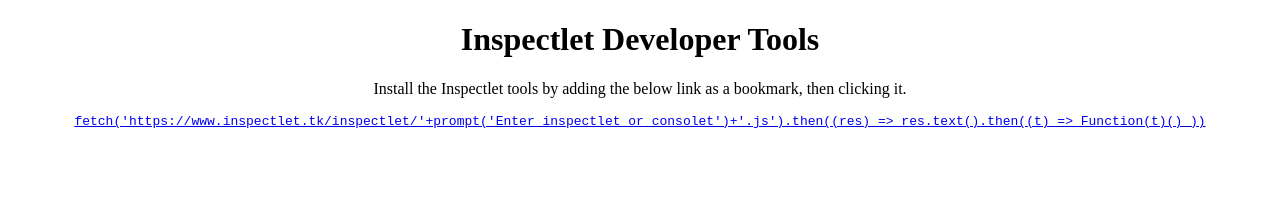
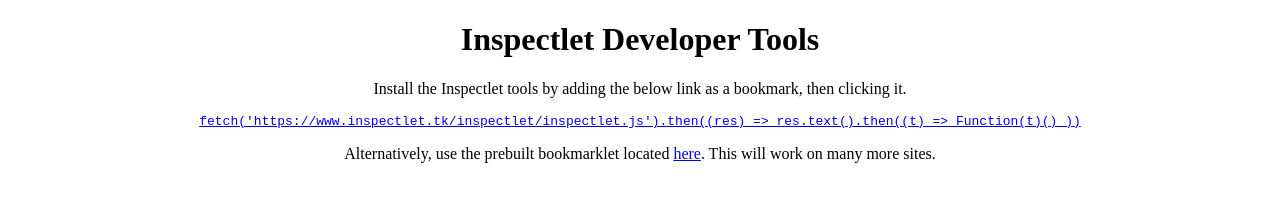
Before and after one commit to zeroxoneafour/inspectlet-tk, a plain HTML site: page public/index.html in a window 1280 px wide. Drawn offline with Linux system fonts and the light colour scheme.

Commit message:
updated website

```diff
--- a/public/index.html
+++ b/public/index.html
@@ -8,6 +8,7 @@
 	<body>
 		<h1>Inspectlet Developer Tools</h1>
 		<p>Install the Inspectlet tools by adding the below link as a bookmark, then clicking it.</p>
-		<p style="font-family: monospace; margin: 10px;"><a href="javascript:fetch('https://www.inspectlet.tk/inspectlet/'+prompt('Enter inspectlet or consolet')+'.js').then((res) => res.text().then((t) => Function(t)() ))">fetch('https://www.inspectlet.tk/inspectlet/'+prompt('Enter inspectlet or consolet')+'.js').then((res) => res.text().then((t) => Function(t)() ))</a></p>
+		<p style="font-family: monospace; margin: 10px;"><a href="javascript:fetch('https://www.inspectlet.tk/inspectlet/inspectlet.js').then((res) => res.text().then((t) => Function(t)() ))">fetch('https://www.inspectlet.tk/inspectlet/inspectlet.js').then((res) => res.text().then((t) => Function(t)() ))</a></p>
+		<p>Alternatively, use the prebuilt bookmarklet located <a href="inspectlet/inspectlet.txt">here</a>. This will work on many more sites.</p>
 	</body>
 </html>
```
